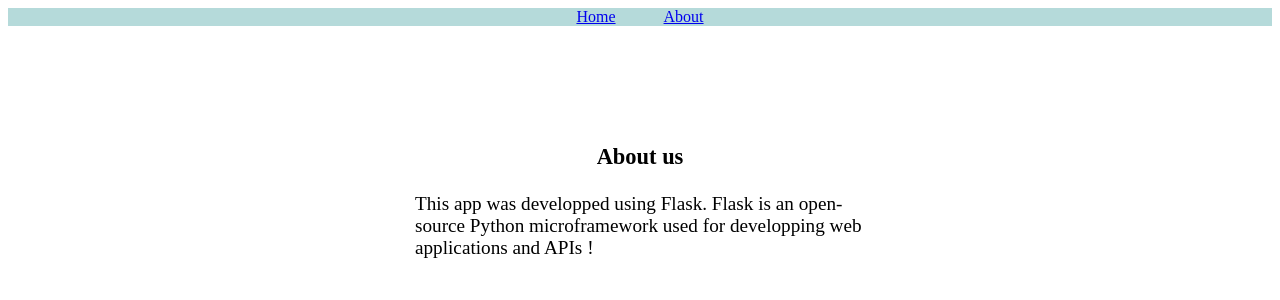
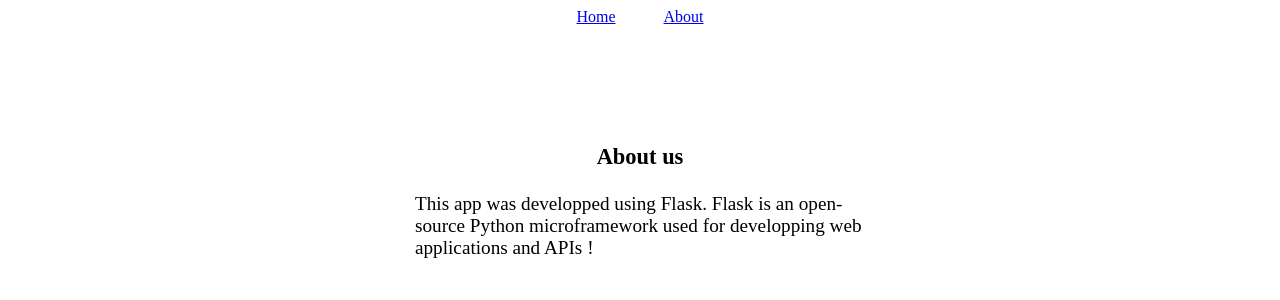
Before and after one commit to w4lck3r/Data_vis, a Flask app: page /about in a window 1280 px wide. Shown: the top 300 px of the page. Run offline with Flask 3, Linux system fonts and the light colour scheme.

Commit message:
feat: Modif css

```diff
--- a/templates/about.html
+++ b/templates/about.html
@@ -37,7 +37,6 @@
     display: flex;
     flex-direction: row;
     justify-content: center;
-    background-color: #b5dada;
     padding: 0em;
     margin: 0em;
 }
--- a/templates/index.html
+++ b/templates/index.html
@@ -23,7 +23,6 @@
     display: flex;
     flex-direction: row;
     justify-content: center;
-    background-color: #b5dada;
     padding: 0em;
     margin: 0em;
 }
```
